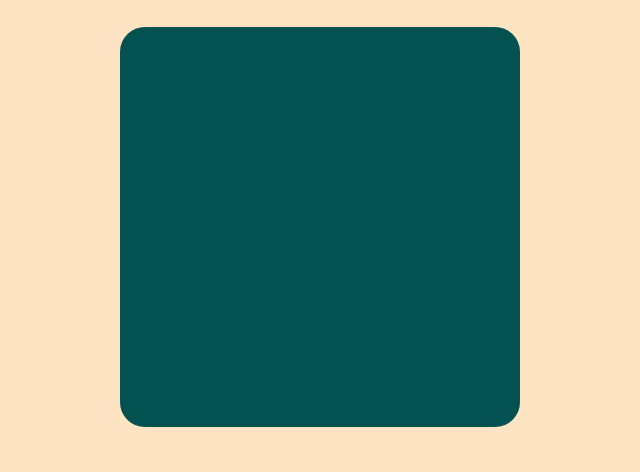
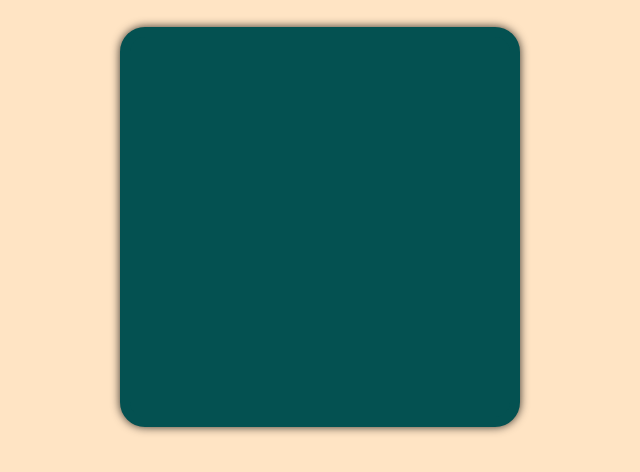
Before and after one commit to an4s911/odin-tictactoe, a plain HTML site: page index.html in a window 1280 px wide. Shown: the part 222-694 px from the top of the page, without its empty margins (320-960 px from the left). Drawn offline with Linux system fonts and the light colour scheme; a web font is replaced by a local one.

Commit message:
Added box-shadow to gameBoard

```diff
--- a/style.css
+++ b/style.css
@@ -45,6 +45,8 @@ main > h1 > :last-child {
     background-color: #045151;
 
     border-radius: var(--radius);
+
+    box-shadow: 0px 0px 10px rgba(0, 0, 0, 0.8);
 }
 
 .board-cell {
```
